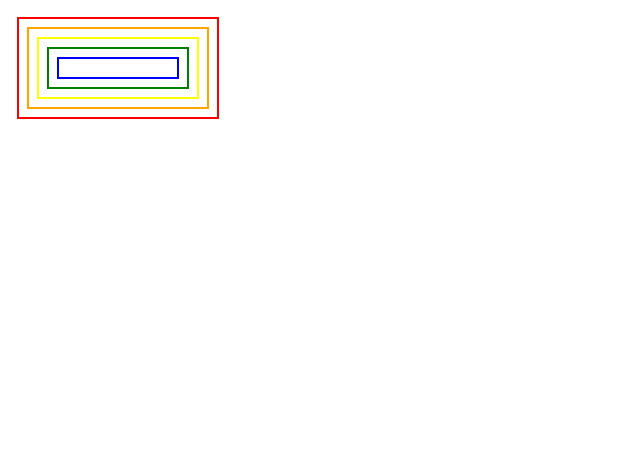
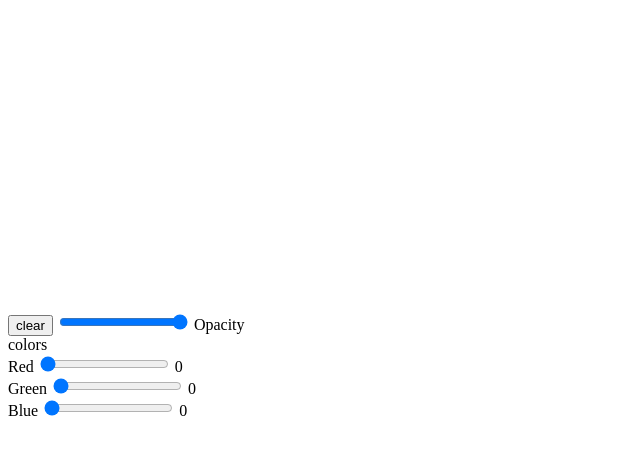
Before and after one commit to brun7/JSNotebook, a website: page Canvas/index.html in a window 1280 px wide. Shown: the whole page, without its empty margins (0-640 px from the left). Drawn offline with Linux system fonts and the light colour scheme.

Commit message:
Canvas API

```diff
--- a/Canvas/index.html
+++ b/Canvas/index.html
@@ -3,10 +3,32 @@
   <head>
     <meta charset="UTF-8" />
     <meta name="viewport" content="width=device-width, initial-scale=1.0" />
-    <title>Canavas</title>
+    <title>Interactive Canvas</title>
   </head>
   <body>
     <canvas id="canvas" width="300" height="300"></canvas>
-    <script src ="./script.js"></script>
+    <div>
+      <button id="clear">clear</button>
+      <input id="opacity" type="range" min="0" max="1" value="1" step="0.1" />
+      <label for="opacity">Opacity</label>
+    </div>
+    <div>colors
+      <div>
+        <label for="red">Red</label>
+        <input id="red" type="range" min="0" max="255" value="0" step="1" />
+        <label id="redValue">0</label>
+      </div>
+      <div>
+        <label for="green">Green</label>
+        <input id="green" type="range" min="0" max="255" value="0" step="1" />
+        <label id="greenValue">0</label>
+      </div>
+      <div>
+        <label for="blue">Blue</label>
+        <input id="blue" type="range" min="0" max="255" value="0" step="1" />
+        <label id="blueValue">0</label>
+      </div>
+    </div>
+    <script src="script.js"></script>
   </body>
 </html>
--- a/Canvas/script.js
+++ b/Canvas/script.js
@@ -1,42 +1,54 @@
+/// Creating the 2D Canvas
 let canvas = document.querySelector("#canvas");
 let ctx = canvas.getContext("2d");
 
-const colors = ["red", "green", "blue", "orange", "yellow", "cyan"];
+let width = canvas.width;
+let height = canvas.height;
+let opacity = 1;
 
-// let xPos = 20;
-// colors.forEach((color, index) => {
-//   console.log(color, index);
-//   setTimeout(() => {
-//     ctx.fillStyle = color;
-//     ctx.fillRect(xPos, 10, 20, 20);
-//     xPos += 20;
-//   }, index * 2000);
-// });
+let red = 0;
+let green = 0;
+let blue = 0;
 
-// ctx.lineWidth = 2;
-// ctx.strokeStyle = "red";
-// ctx.strokeRect(10, 10, 200, 100);
+function drawCircle(x, y) {
+  ctx.fillStyle = `rgba(${red},${green},${blue},${opacity})`;
+  ctx.beginPath();
+  ctx.arc(x, y, 10, 0, Math.PI * 2, false);
+  ctx.fill();
+}
 
-// ctx.strokeStyle = "orange";
-// ctx.strokeRect(20, 20, 180, 80);
+canvas.addEventListener("click", (e) => {
+  drawCircle(e.offsetX, e.offsetY);
+});
 
-// ctx.strokeStyle = "yellow";
-// ctx.strokeRect(30, 30, 160, 60);
+let clearBtn = document.querySelector("#clear");
+clearBtn.addEventListener("click", () => {
+  ctx.clearRect(0, 0, 300, 300);
+});
 
-// ctx.strokeStyle = "green";
-// ctx.strokeRect(40, 40, 140, 40);
+let opacitySlider = document.querySelector("#opacity");
+opacitySlider.addEventListener("input", (e) => {
+  opacity = e.target.value;
+});
 
-// ctx.strokeStyle = "blue";
-// ctx.strokeRect(50, 50, 120, 20);
+let redValue = document.getElementById("redValue");
+let greenValue = document.getElementById("greenValue");
+let blueValue = document.getElementById("blueValue");
 
-let xPos = 0;
-let yPos = 0;
-let width = 220;
-let height = 120;
-const strokeColors = ["red", "orange", "yellow", "green", "blue"];
+let redSlider = document.querySelector("#red");
+redSlider.addEventListener("input", (e) => {
+  red = e.target.value;
+  redValue.textContent = red;
+});
 
-ctx.lineWidth = 2;
-strokeColors.forEach((color) => {
-  ctx.strokeStyle = color;
-  ctx.strokeRect(xPos+=10, yPos+=10, width-=20, height-=20);
+let greenSlider = document.querySelector("#green");
+greenSlider.addEventListener("input", (e) => {
+  green = e.target.value;
+  greenValue.textContent = green;
 });
+
+let blueSlider = document.querySelector("#blue");
+blueSlider.addEventListener("input", (e) => {
+  blue = e.target.value;
+  blueValue.textContent = blue;
+});
```
Also changed, not shown: 2 other files.
